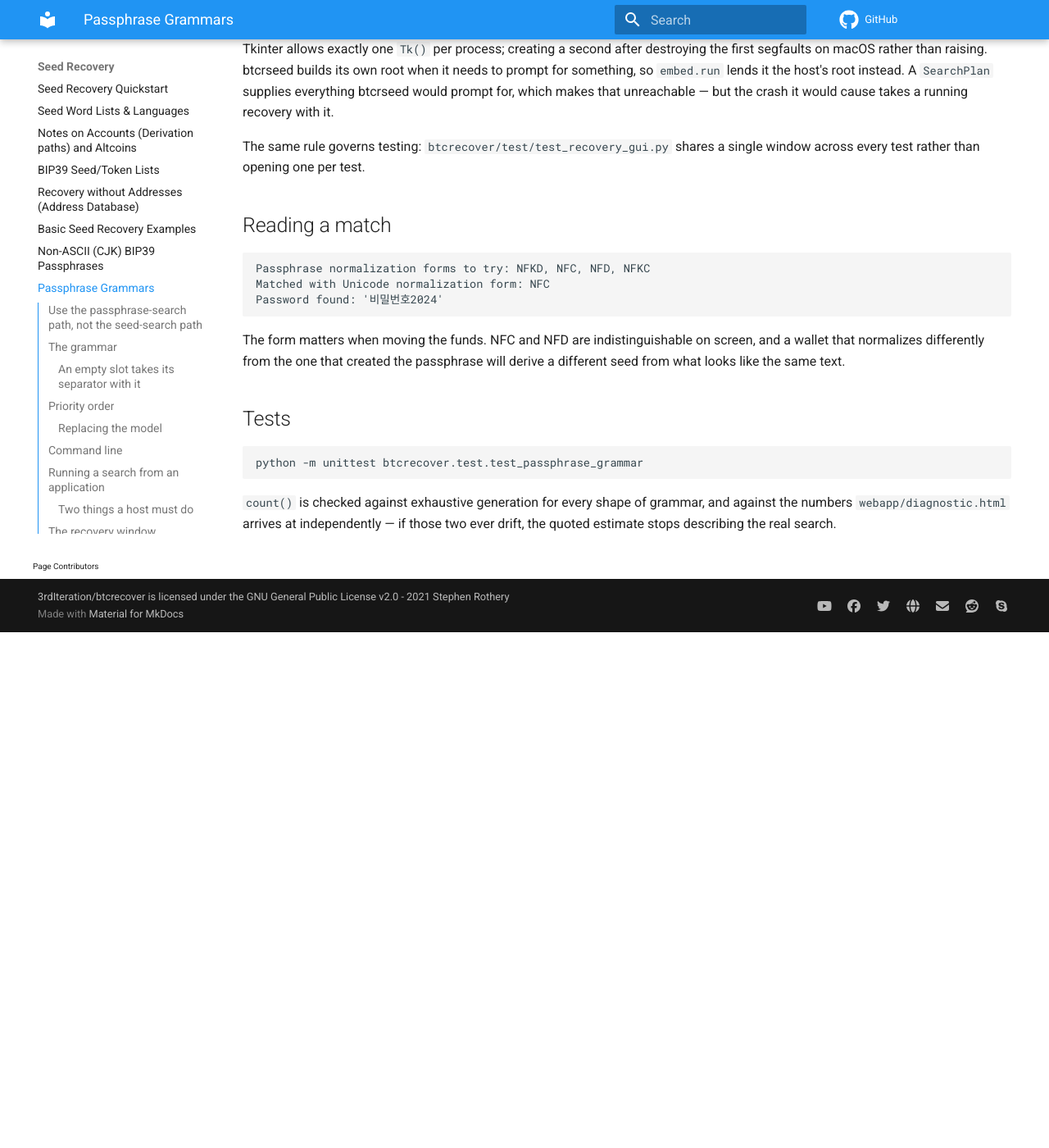
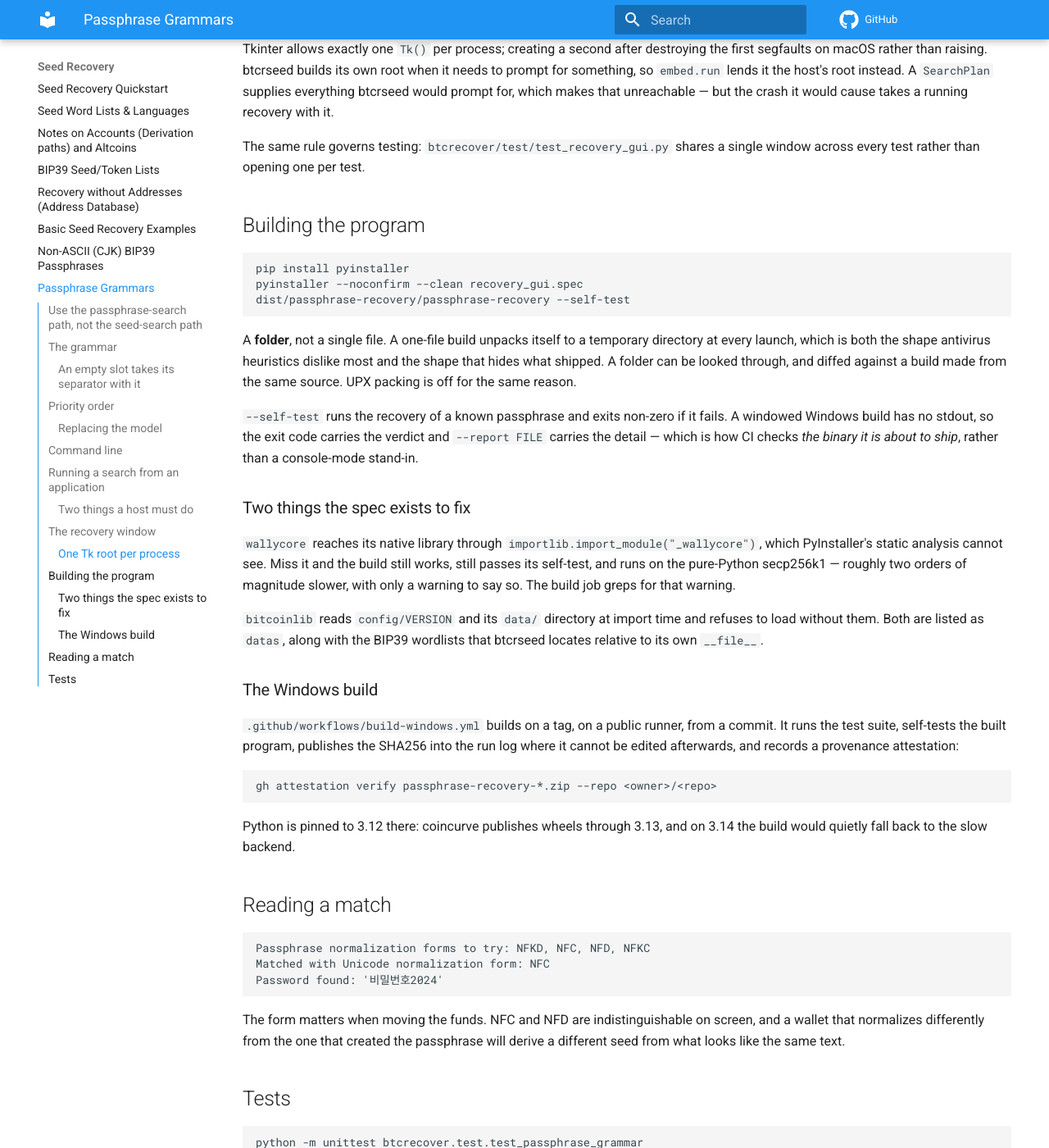
Before and after one commit to tristanjo/recover, an MkDocs documentation site: the page built from docs/Passphrase_Grammar.md, in a window 1280 px wide and 1400 px high, scrolled down 4474 px. Shown: the whole window at 82% size. Built offline with MkDocs 1.6.1 and Material for MkDocs 9.7.7, drawn with Linux system fonts in a browser that asks for light colours; comment, search, counter and statistics services are not loaded; before the commit the page ends 5245 px from its top, so only the background shows below that.

Commit message:
Package the recovery program, and test what gets shipped
A PyInstaller folder build plus a Windows job that builds on a tag, from a commit, on a
public runner, and publishes a hash into a log nobody can edit afterwards. A customer is
asked to run this against their seed phrase; "trust me" is not an answer.

Building it locally first was worth doing, because two failures would otherwise have
shipped and neither announces itself. wallycore reaches its native library through
importlib.import_module("_wallycore"), which static analysis cannot see -- without it the
program still runs, still passes its own self-test, and quietly uses the pure-Python
secp256k1 at roughly a hundredth of the speed. bitcoinlib reads config/VERSION and its
data directory at import and refuses to load without them. The build job now greps for
the fallback warning, because a correct-but-crawling binary is the failure most likely to
go unnoticed.

--self-test recovers a known passphrase and exits non-zero if it cannot. A windowed
Windows build has no stdout, so the verdict travels in the exit code and the detail in
--report FILE. That way CI checks the binary it is about to publish rather than a
console-mode stand-in, and anyone who downloads it can watch it work before showing it a
seed phrase.

A folder, not one file, and no UPX. A one-file build unpacks itself to a temporary
directory at every launch: the shape antivirus heuristics like least, and the shape that
hides what shipped. A folder can be read through and diffed against a build from the same
source, which is the entire point.

Checked on the frozen binary rather than assumed: workers peak at one parent plus
fourteen, exactly the expected count, so freeze_support does hold once packaged.

Co-Authored-By: Claude Opus 5 <noreply@anthropic.com>

````diff
--- a/docs/Passphrase_Grammar.md
+++ b/docs/Passphrase_Grammar.md
@@ -210,6 +210,48 @@ crash it would cause takes a running recovery with it.
 The same rule governs testing: `btcrecover/test/test_recovery_gui.py` shares a single
 window across every test rather than opening one per test.
 
+## Building the program
+
+```bash
+pip install pyinstaller
+pyinstaller --noconfirm --clean recovery_gui.spec
+dist/passphrase-recovery/passphrase-recovery --self-test
+```
+
+A **folder**, not a single file. A one-file build unpacks itself to a temporary directory
+at every launch, which is both the shape antivirus heuristics dislike most and the shape
+that hides what shipped. A folder can be looked through, and diffed against a build made
+from the same source. UPX packing is off for the same reason.
+
+`--self-test` runs the recovery of a known passphrase and exits non-zero if it fails. A
+windowed Windows build has no stdout, so the exit code carries the verdict and
+`--report FILE` carries the detail — which is how CI checks *the binary it is about to
+ship*, rather than a console-mode stand-in.
+
+### Two things the spec exists to fix
+
+`wallycore` reaches its native library through `importlib.import_module("_wallycore")`,
+which PyInstaller's static analysis cannot see. Miss it and the build still works, still
+passes its self-test, and runs on the pure-Python secp256k1 — roughly two orders of
+magnitude slower, with only a warning to say so. The build job greps for that warning.
+
+`bitcoinlib` reads `config/VERSION` and its `data/` directory at import time and refuses
+to load without them. Both are listed as `datas`, along with the BIP39 wordlists that
+btcrseed locates relative to its own `__file__`.
+
+### The Windows build
+
+`.github/workflows/build-windows.yml` builds on a tag, on a public runner, from a commit.
+It runs the test suite, self-tests the built program, publishes the SHA256 into the run
+log where it cannot be edited afterwards, and records a provenance attestation:
+
+```bash
+gh attestation verify passphrase-recovery-*.zip --repo <owner>/<repo>
+```
+
+Python is pinned to 3.12 there: coincurve publishes wheels through 3.13, and on 3.14 the
+build would quietly fall back to the slow backend.
+
 ## Reading a match
 
 ```
````
Also changed, not shown: CHANGES.md (+31 -0 lines), recovery_gui.py (+49 -0 lines), 3 other files.
